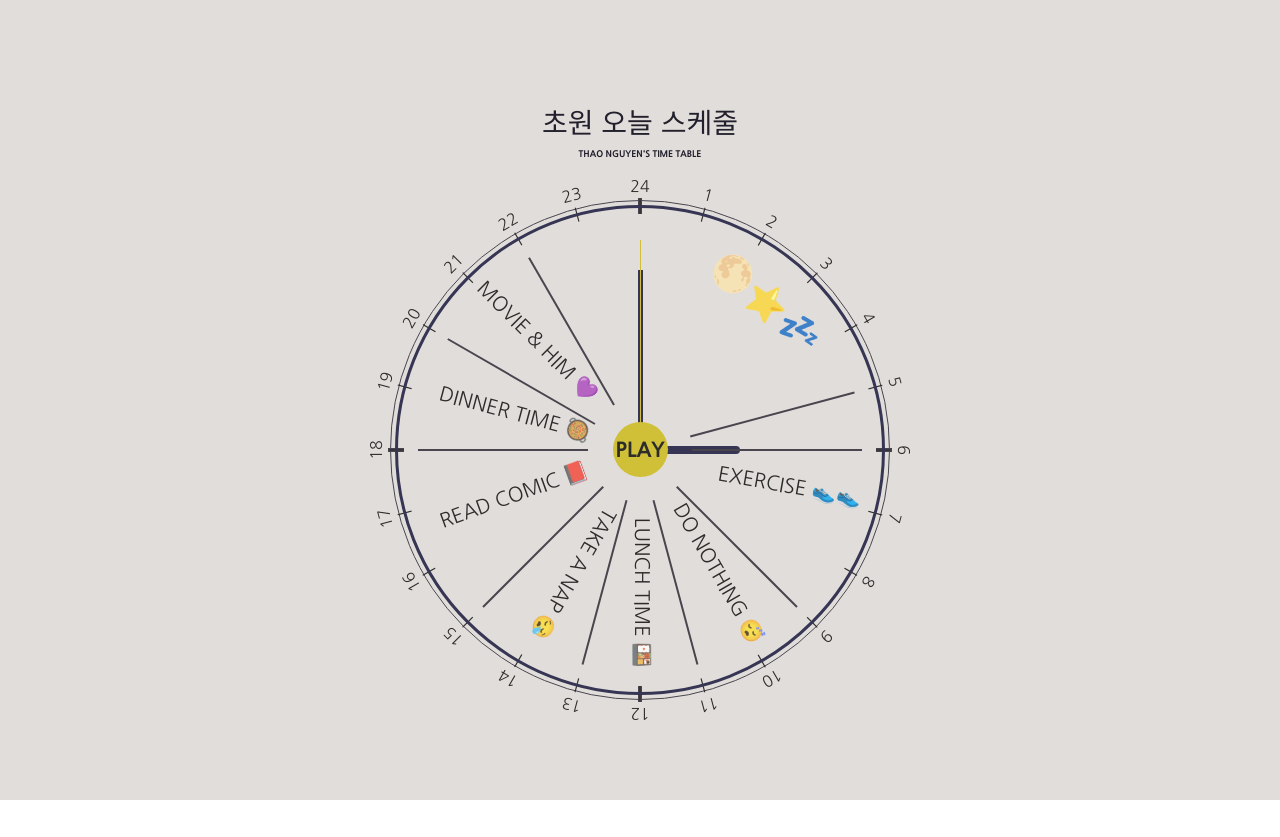
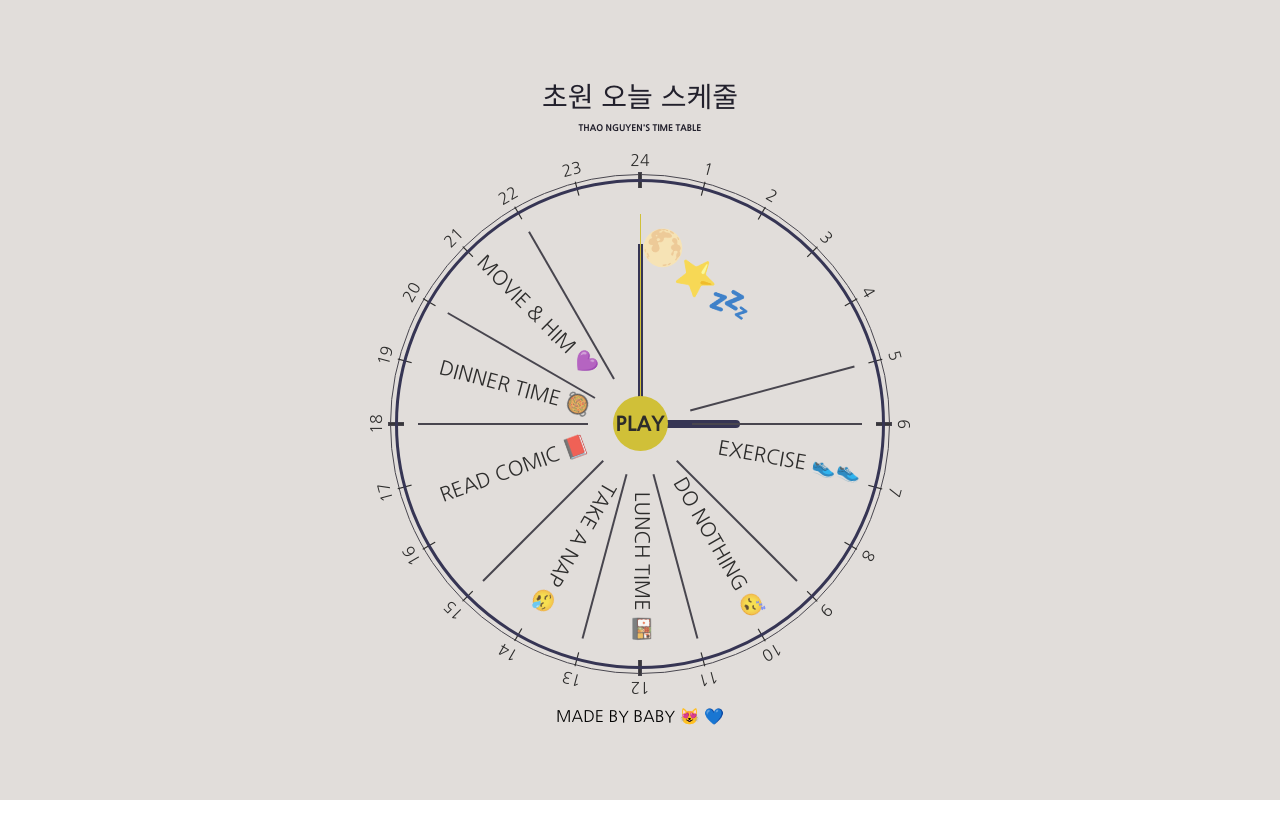
Before and after one commit to daisy051202/clock, a React (Create React App) app: page / in a window 1280 px wide. After the commit the page ends 811 px from the top, so only its background shows below. Built offline with nearby package versions, Linux system fonts and the light colour scheme.

Commit message:
Add footer

```diff
--- a/src/App.js
+++ b/src/App.js
@@ -73,6 +73,7 @@ export default function App() {
           <button onClick={() => setStart((start) => !start)}>PLAY</button>
         </div>
       </div>
+      <h3 style={{ marginTop: "32px" }}>Made by baby 😻 💙</h3>
     </div>
   );
 }
--- a/src/index.css
+++ b/src/index.css
@@ -193,8 +193,16 @@ button:hover {
   font-family: "Nanum Gothic";
   font-weight: 400;
   font-size: 35px;
-  right: 50px;
+  right: 120px;
   top: 15%;
   text-transform: uppercase;
   text-align: center;
 }
+
+h3 {
+  font-family: "Nanum Gothic";
+  font-weight: 400;
+  font-size: 16px;
+  text-transform: uppercase;
+  text-align: center;
+}
```
